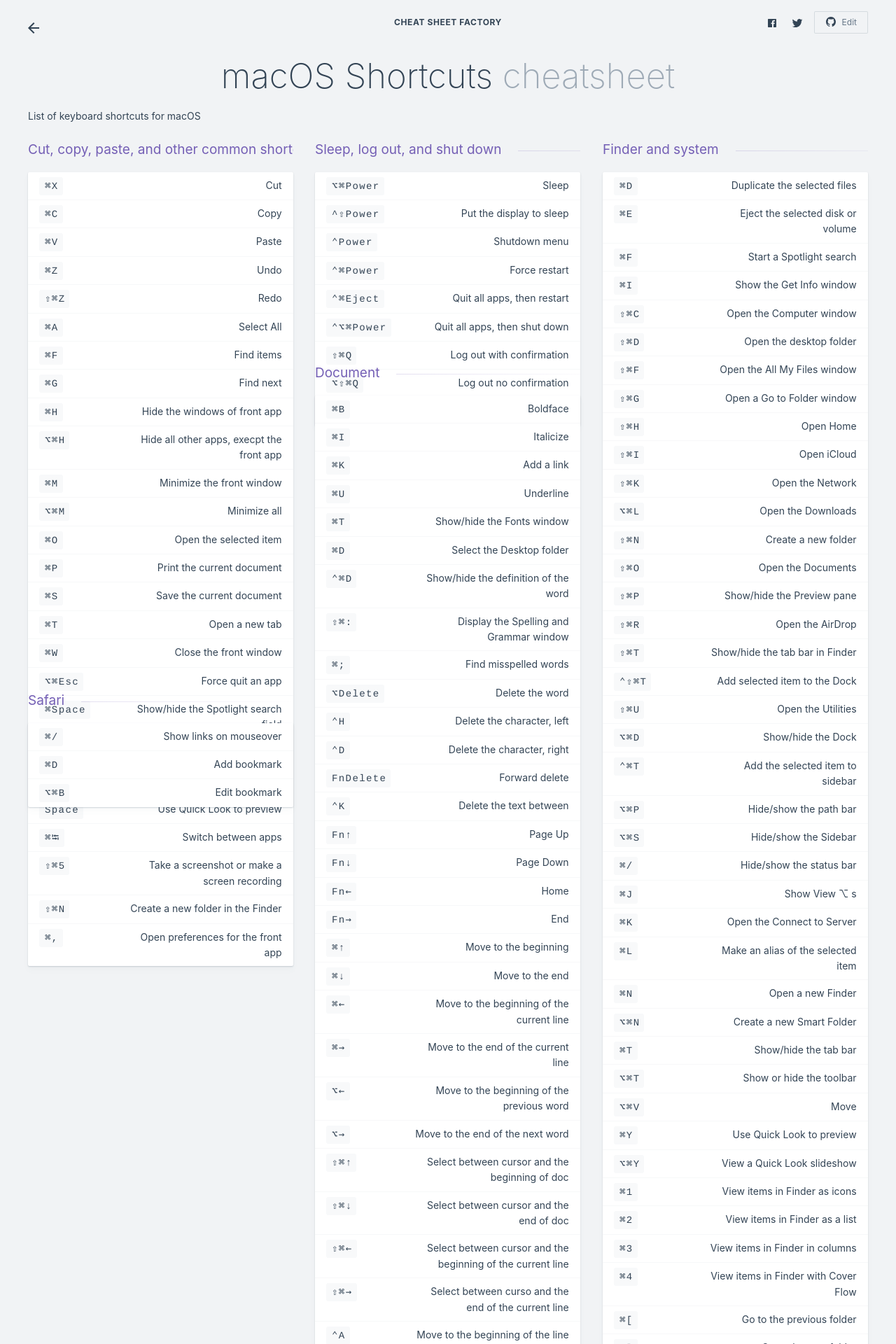
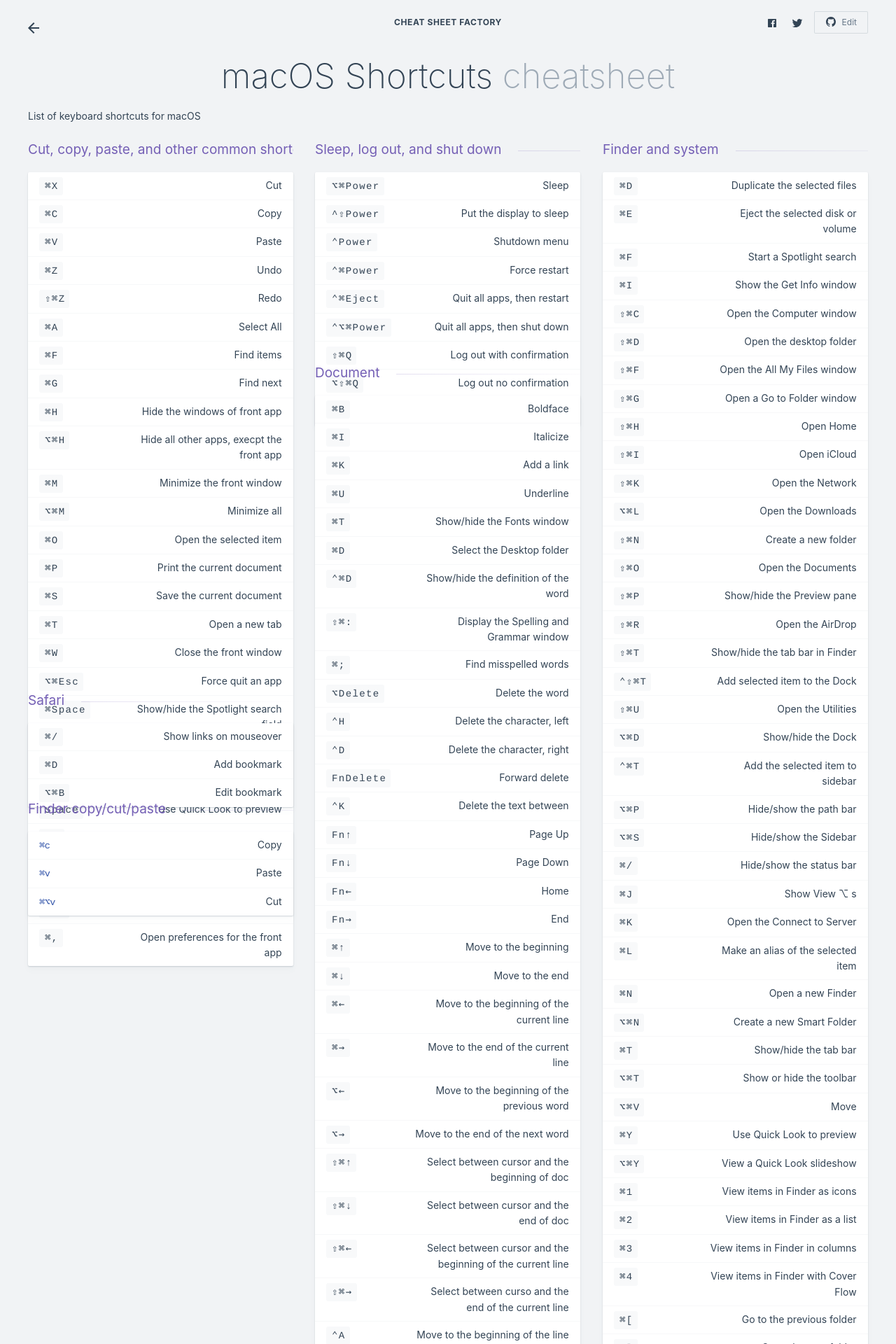
Before and after one commit to kasramp/cheat-sheet-factory, a Jekyll site: the page built from macOS/macos-shortcuts.md, in a window 1280 px wide. Shown: the top 1920 px of the page at 70% size. Built offline with Jekyll 4.4.1, drawn with Linux system fonts in a browser that asks for light colours.

Commit message:
Update macos-shortcuts.md

```diff
--- a/macOS/macos-shortcuts.md
+++ b/macOS/macos-shortcuts.md
@@ -172,3 +172,9 @@ Shortcuts
 | `⌘D` | Add bookmark |
 | `⌥⌘B` | Edit bookmark |
 {: .-shortcuts}
+
+### Finder copy/cut/paste
+
+| `⌘c` | Copy |
+| `⌘v` | Paste |
+| `⌘⌥v` | Cut |
```
Also changed, not shown: other parts of macOS/macos-shortcuts.md (+1 -1 lines).
